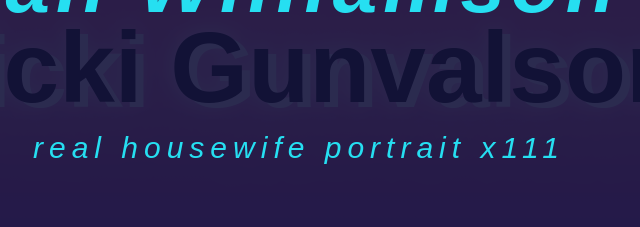
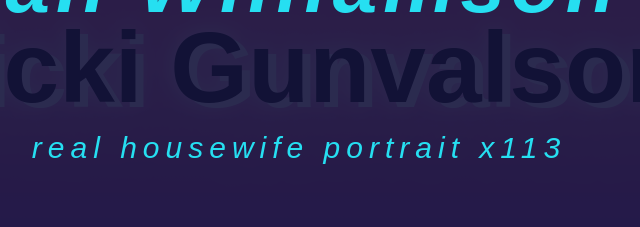
Before and after one commit to zer0Drool/localhost-apt, a website: page ian.html in a window 1280 px wide. Shown: the top 227 px of the page, 341-981 px from the left. Drawn offline with nearby package versions, Linux system fonts and the light colour scheme; no server answers; grey boxes are pictures that could not be loaded.

Commit message:
ian detail

```diff
--- a/ian.html
+++ b/ian.html
@@ -22,7 +22,7 @@
             <!-- ...................................  tutorial for ??????? -->
             <div class="tutorial" id="position-17">
                 <h1 id="ianName">Ian Williamson</h1>
-                <p id="ianDescription">real housewife portrait x111</p>
+                <p id="ianDescription">real housewife portrait x113</p>
                 <p id="ianInstruction1">shake phone to change housewife</p>
                 <p id="ianInstruction2">to progress to next artist raise phone above head</p>
                 <p class="tutorialX">loading</p>
```
